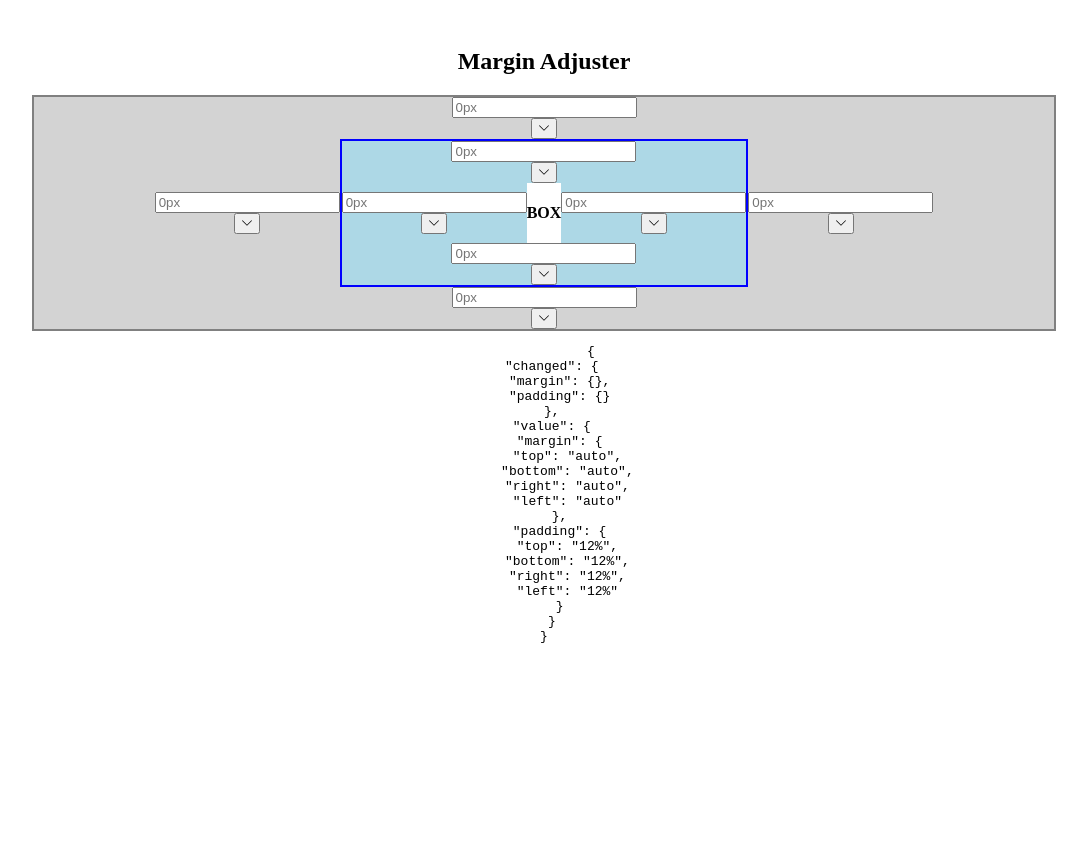
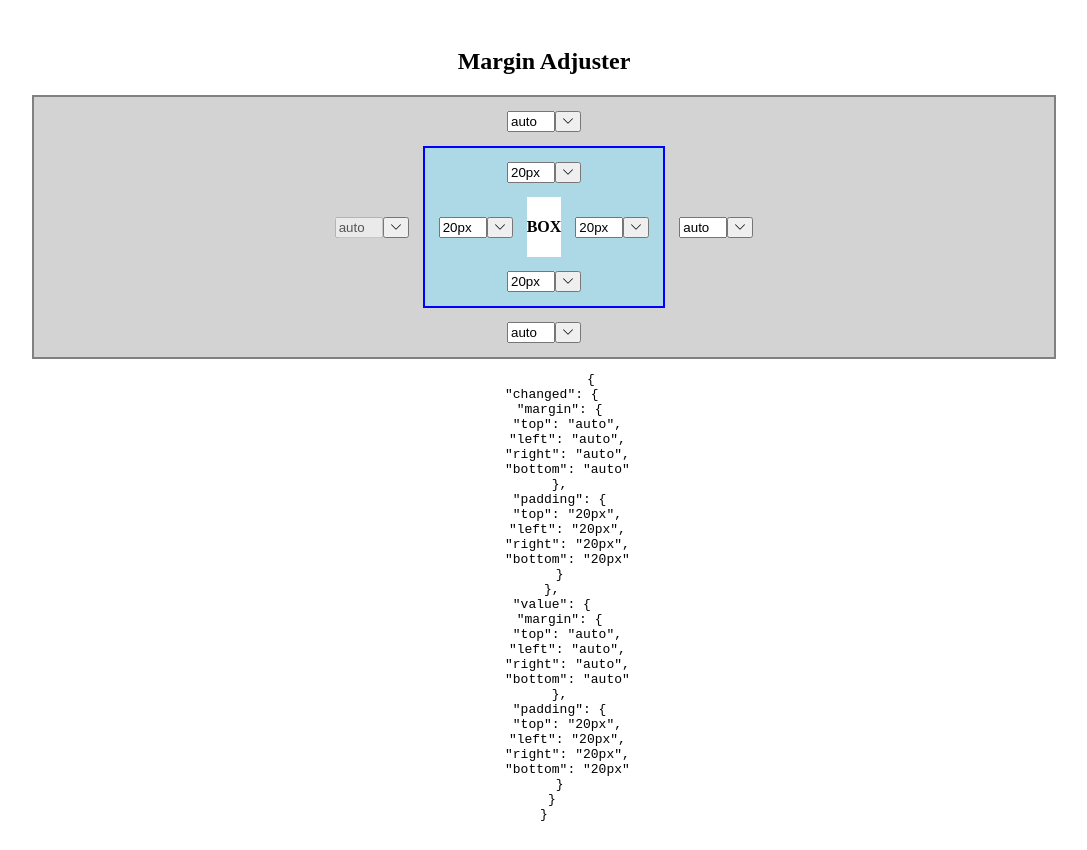
Before and after one commit to MaraNikhil1999/spacing-component, a Vue app: page / in a window 1280 px wide. Shown: the whole page, without its empty margins (116-1203 px from the left). Before the commit the page ends 800 px from the top, so only its background shows below. Built offline with nearby package versions, Linux system fonts and the light colour scheme.

Commit message:
added input disability functionality

```diff
--- a/src/Interface/DropDown.ts
+++ b/src/Interface/DropDown.ts
@@ -1 +1 @@
-export type DropDownOption = { key: string, displayName: string,forAll?:boolean }
+export type DropDownOption = { key: string, displayName: string,forAll?:boolean,value?:string };
--- a/src/components/SpacingComponent.vue
+++ b/src/components/SpacingComponent.vue
@@ -1,49 +1,75 @@
 <script setup lang="ts">
-import { ref, watch } from 'vue';
+import { ref, watch, onBeforeMount } from 'vue';
 import DropDown from './DropDown.vue';
 import type { DropDownOption } from '../Interface/DropDown';
 import type { SpacingProperty, SpacingType } from '../Interface/StyleObj';
 import { isValidPadding } from '../utils//CSS.utils';
 import { useStyleObjStore } from '../stores/styleObjStore';
-import { allSpacingProperties } from '../utils//CSS.utils';
 
 interface Props {
-    initialMargin: string;
+    initialSpacing: string;
     showSuggestions: boolean;
     dropDownOptions: DropDownOption[];
     spacingPosition: SpacingProperty;
-    spacingType: SpacingType
+    spacingType: SpacingType,
+    isInputDisabled: boolean | undefined;
 }
 const props = defineProps<Props>();
 const styleObjStore = useStyleObjStore();
-const initialMargin = ref(props.initialMargin);
+const initialSpacing = ref(props.initialSpacing);
+
+onBeforeMount(() => {
+    styleObjStore.setStyleObj(props.spacingType, props.spacingPosition, initialSpacing.value);
+});
 
 function selectionChanged(dropDownOption: DropDownOption) {
-    if(dropDownOption.forAll){
-        styleObjStore.setStyleObj(props.spacingType, 'ALL', initialMargin.value);
+    if (dropDownOption.value) {
+        initialSpacing.value = dropDownOption.value;
+    }
+    if (dropDownOption.forAll) {
+        styleObjStore.setStyleObj(props.spacingType, 'ALL', initialSpacing.value);
 
-    }else{
-        styleObjStore.setStyleObj(props.spacingType, props.spacingPosition, initialMargin.value);
+    } else {
+        styleObjStore.setStyleObj(props.spacingType, props.spacingPosition, initialSpacing.value);
     }
 
 }
 
 function setValueInStore() {
-    if (isValidPadding(initialMargin.value)) {
-       styleObjStore.setStyleObj(props.spacingType, props.spacingPosition, initialMargin.value);
+    if (isValidPadding(initialSpacing.value)) {
+        styleObjStore.setStyleObj(props.spacingType, props.spacingPosition, initialSpacing.value);
     } else {
-        initialMargin.value = '';
+        initialSpacing.value = '';
     }
 }
+
+watch(() => styleObjStore,
+    (newVal) => {
+        const updatedValue = newVal.styleObj.changed[props.spacingType][props.spacingPosition]
+        if (updatedValue) {
+            initialSpacing.value = updatedValue;
+        }
+    },
+    { deep: true }
+);
 
 
 </script>
 
 <template>
-    <div>
-        <input v-model="initialMargin" type="text" id="marginTop" @change="setValueInStore" placeholder="0px" />
+    <div class="flex m-4">
+        <input type="text" v-model="initialSpacing" :disabled="isInputDisabled" :id="spacingPosition"
+            @change="setValueInStore" placeholder="0px" class="input-box" />
         <DropDown :options="props.dropDownOptions" @set-values="selectionChanged"></DropDown>
     </div>
 </template>
 
-<style scoped></style>
+<style scoped>
+.input-box {
+    width: 40px;
+}
+
+.m-4 {
+    margin: 14px;
+}
+</style>
--- a/src/stores/styleObjStore.ts
+++ b/src/stores/styleObjStore.ts
@@ -15,16 +15,8 @@ export const useStyleObjStore = defineStore('styleObj', () => {
         },
         "value": {
             "margin": {
-                "top": "auto",
-                "bottom": "auto",
-                "right": "auto",
-                "left": "auto"
             },
             "padding": {
-                "top": "12%",
-                "bottom": "12%",
-                "right": "12%",
-                "left": "12%"
             }
         }
     })
@@ -32,10 +24,15 @@ export const useStyleObjStore = defineStore('styleObj', () => {
         if (spacingProperty === 'ALL') {
             for (const property of allSpacingProperties) {
                 styleObj.value.changed[spacingType][property] = value;
+                styleObj.value.value[spacingType][property] = value;
             }
         } else {
             styleObj.value.changed[spacingType][spacingProperty] = value;
+            styleObj.value.value[spacingType][spacingProperty] = value;
         }
     }
-    return { styleObj,setStyleObj }
+    function setDefaultValue(spacingType: SpacingType, spacingProperty: SpacingProperty, value: string) {
+        styleObj.value.value[spacingType][spacingProperty] = value;
+    }
+    return { styleObj,setStyleObj,setDefaultValue }
 })
```
Also changed, not shown: src/Interface/StyleObj.ts (+12 -2 lines).
